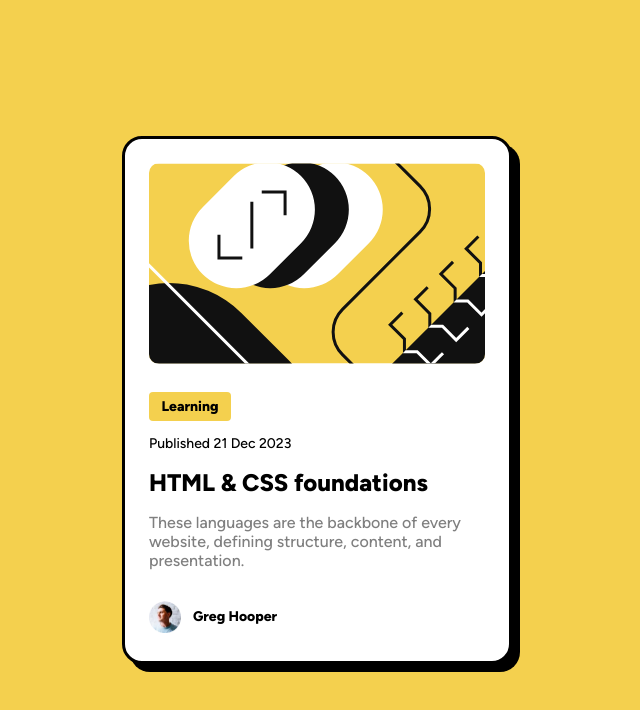
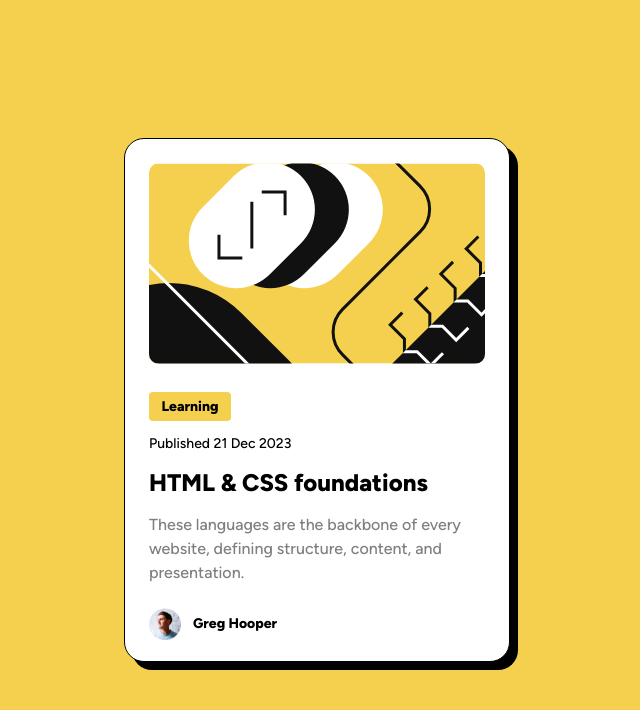
Before and after one commit to saksben/blog-preview-card, a plain HTML site: page index.html in a window 1280 px wide. Shown: the whole page, without its empty margins (323-963 px from the left). Drawn offline with Linux system fonts and the light colour scheme.

Commit message:
retag main, fix border, fix description line height

```diff
--- a/index.html
+++ b/index.html
@@ -40,7 +40,7 @@
         background-color: #FFFFFF;
         width: 384px;
         height: 522px;
-        border: solid black;
+        border: solid black 1px;
         border-radius: 20px;
         box-shadow: 8px 8px 0 #000000;
       }
@@ -82,9 +82,6 @@
 
       .card-body h1:hover {
         color: #f4d04e;
-      }
-
-      .card-body h1:hover {
         cursor: pointer;
       }
 
@@ -92,6 +89,7 @@
         font-size: 1rem;
         color: #7F7F7F;
         font-weight: 500;
+        line-height: 150%;
         margin-left: 24px;
       }
 
@@ -100,7 +98,6 @@
         font-weight: 800;
         font-size: 0.875rem;
         margin-left: 24px;
-        margin-top: 24px;
         display: flex;
         align-items: center;
       }
@@ -123,7 +120,7 @@
   </head>
 
   <body>
-    <div class="card-body">
+    <main class="card-body">
       <div class="illustration-article">
         <img
           src="./assets/images/illustration-article.svg"
@@ -145,7 +142,7 @@
         <img src="./assets/images/image-avatar.webp" alt="Avatar image" />
         <p>Greg Hooper</p>
       </div>
-    </div>
+    </main>
 
     <!-- <div class="attribution">
       Challenge by
```
